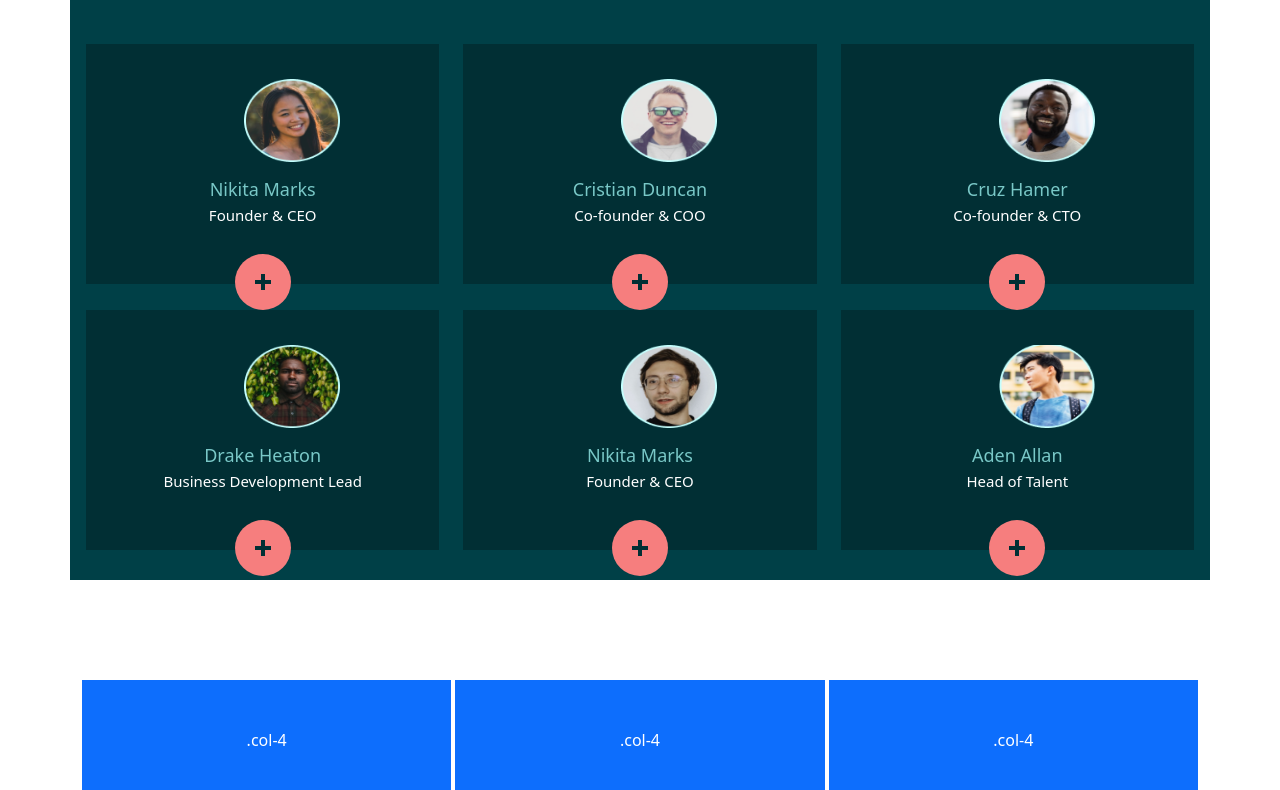
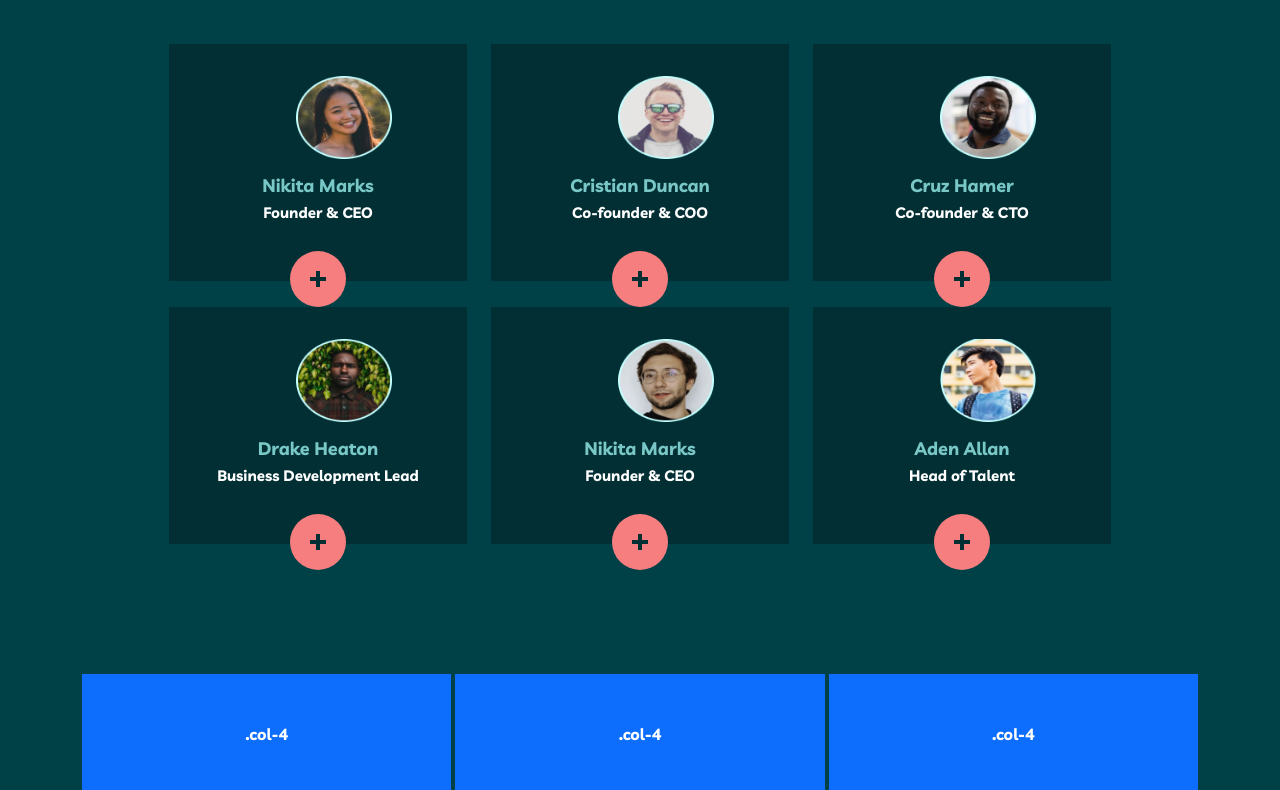
Before and after one commit to amirjanoff/my-team, a plain HTML site: page index.html in a window 1280 px wide. Shown: the part 72-862 px from the top of the page. Drawn offline with Linux system fonts and the light colour scheme; files whose address does not match are found by name.

Commit message:
elements added

```diff
--- a/scss/block/_box.scss
+++ b/scss/block/_box.scss
@@ -1,9 +1,9 @@
-.container {
-  background-color: rgba(0, 64, 71, 1);
-  margin-bottom: 100px;
+.col-4 {
+  transition: 0.3s ease;
 
-  .col-4 {
-    transition: 0.4s ease;
+  @media (max-width: $desktop) {
+    columns: 6 !important;
+  }
 }
 
 h1 {
@@ -14,17 +14,14 @@
   margin-bottom: 64px;
 }
 .box {
-    padding: 35px 24px 28px;
+  padding: 32px 24px 56px;
   background-color: rgba(1, 47, 52, 1);
-    transition: 0.3s ease;
 
-    .box-1 {
-      padding: 0px 24px 28px 24px;
-    }
+
   img {
-      margin-left: 110px;
+    margin: 0 103px;
     padding-bottom: 13px;
-      transition: 0.3s ease;
+
   }
   h3 {
     color: rgba(121, 200, 199, 1);
@@ -42,6 +39,7 @@
   }
 }
 .plus {
+  margin-top: 28px;
   width: 56px;
   height: 56px;
   background-color: rgba(246, 126, 126, 1);
@@ -53,7 +51,7 @@
     transition: 0.3s ease;
   }
 }
-}
+
 .col-4:hover {
   .box {
     background-color: rgba(0, 37, 41, 1);
@@ -91,4 +89,6 @@
 
 .text {
   display: none;
+
+  padding: 0 24px;
 }
--- /dev/null
+++ b/scss/block/_container.scss
@@ -0,0 +1,14 @@
+.container {
+  padding: 0 165px 100px 165px !important;
+  background-color: rgba(0, 64, 71, 1);
+  max-width: $desktop-l;
+  min-width: $desktop;
+
+  @media (max-width: $desktop) {
+    max-width: $tablet;
+  }
+
+  @media (max-width: $tablet) {
+    max-width: 100%;
+  }
+}
--- /dev/null
+++ b/scss/block/_variables.scss
@@ -0,0 +1,3 @@
+$desktop-l:1440px;
+$desktop: 1200px;
+$tablet: 768px;
--- a/scss/main.scss
+++ b/scss/main.scss
@@ -1 +1,4 @@
+@import "./block/variables";
+@import "./block/critical";
+@import "./block/container";
 @import "./block/box";
```
Also changed, not shown: css/main.css, scss/block/_critical.scss (line endings or trailing spaces), 1 other file. Lines whose indentation alone changed are shown as unchanged.
